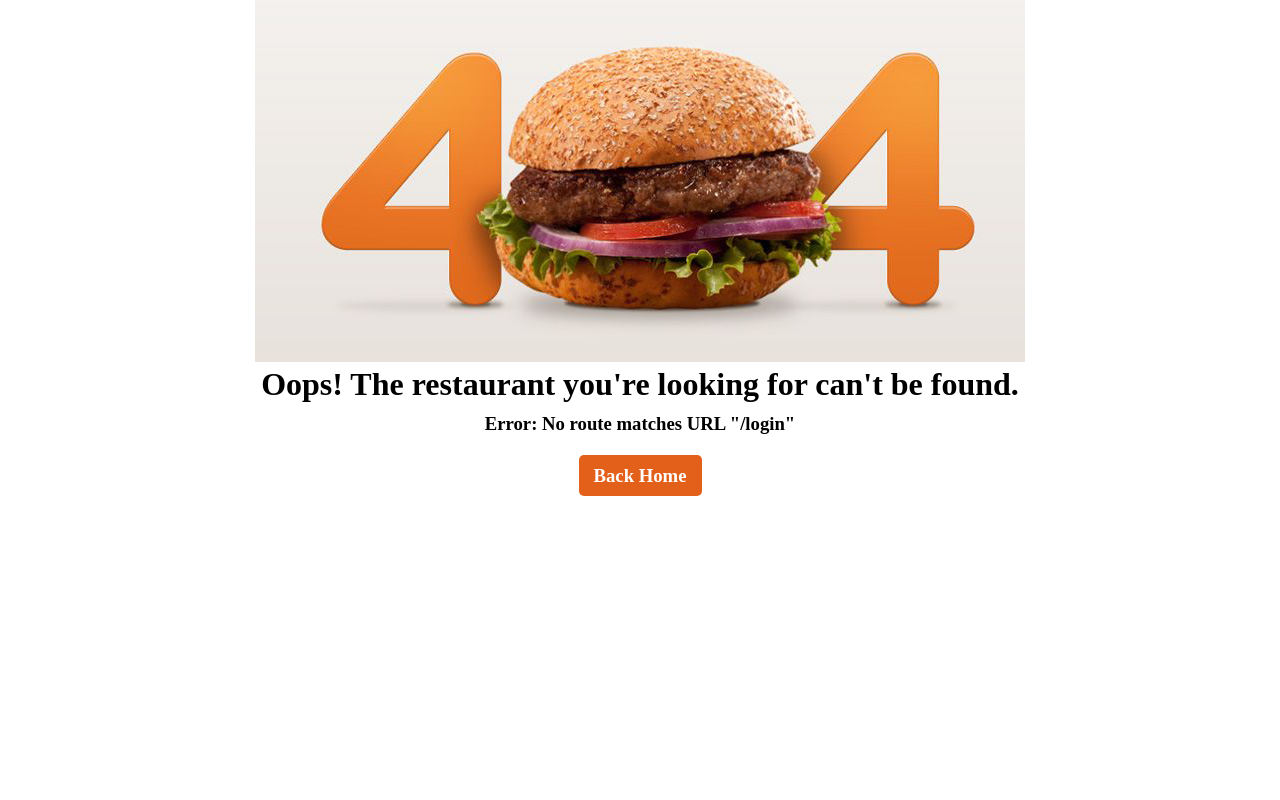
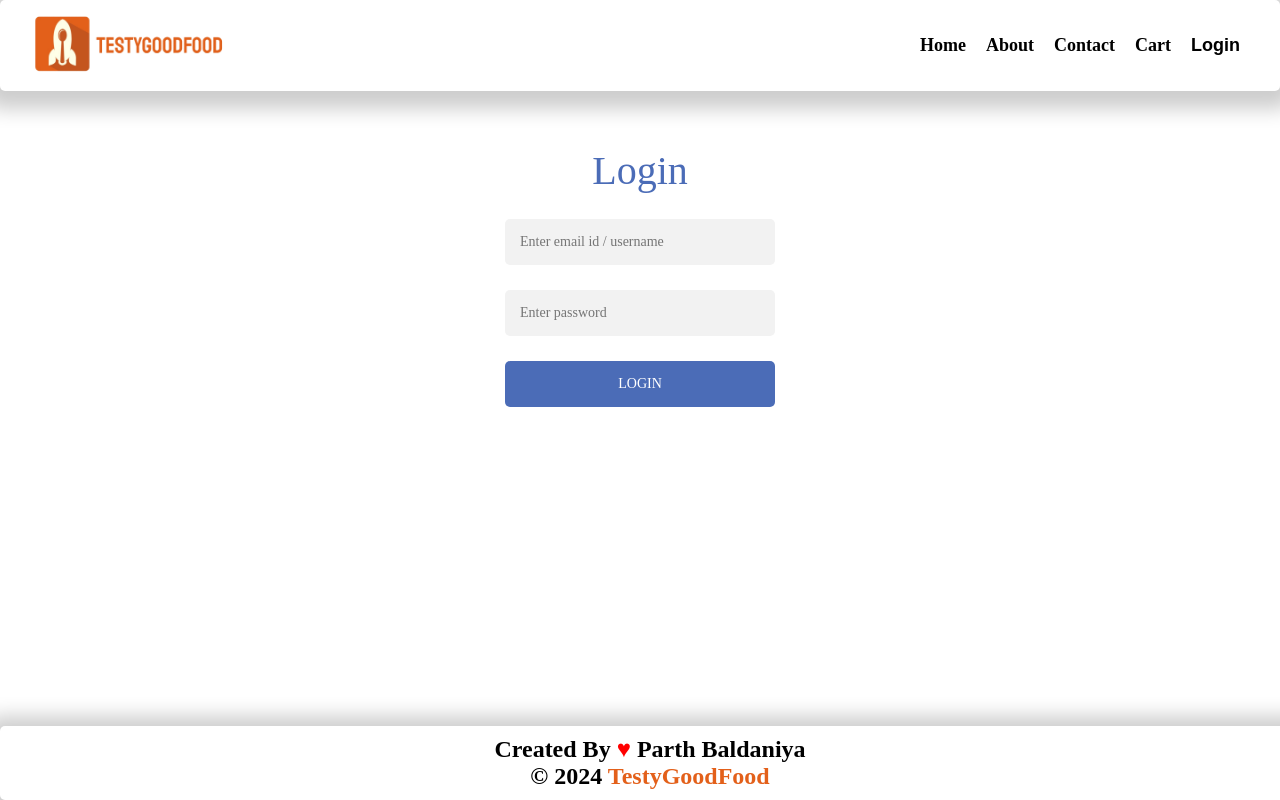
Before and after one commit to BaldaniyaParth/TestyGoodFood, a React (Vite) app: page /login in a window 1280 px wide. Built offline with nearby package versions, Linux system fonts and the light colour scheme.

Commit message:
Login Page Create

```diff
--- a/index.css
+++ b/index.css
@@ -103,14 +103,14 @@
   box-shadow: -1px 5px 10px 5px rgba(42, 42, 42, 0.2);
   padding: 10px;
   margin: 20px;
-  overflow: hidden; /* Ensure shimmer does not overflow */
+  overflow: hidden;
 }
 
 .card.shimmer .food-image {
   width: 100%;
-  height: 150px; /* Match the height of your food image */
+  height: 150px;
   border-radius: 20px;
-  background-color: #f0f0f0; /* Light gray background */
+  background-color: #f0f0f0;
 }
 
 .card.shimmer .content {
@@ -124,8 +124,8 @@
 .card.shimmer .food-area-shimmer {
   width: 100%;
   height: 20px;
-  background-color: #f0f0f0; /* Light gray background */
-  margin-bottom: 5px; /* Adjust as needed */
+  background-color: #f0f0f0;
+  margin-bottom: 5px;
 }
 
 /* Card CSS */
@@ -410,13 +410,14 @@
   height: 200px;
   justify-content: center;
   align-items: center;
-  background-color: rgb(23, 23, 23);
+  background-color: rgb(68, 64, 64);
   color:  #fff;
 }
 .restaurant-img {
   width: 250px;
   height: 170px;
   border-radius: 5px;
+  margin-left: 10px;
 }
 .restaurant-summary-details {
   display: flex;
@@ -543,83 +544,215 @@
 
 
 /* Shimmer Menu CSS */
-.restaurant-summary .shimmer-img {
-  height: 144px;
-  width: 230px;
+.shimmer-restaurant-summary {
+  display: flex;
+  height: 200px;
+  justify-content: center;
+  align-items: center;
+  background-color: #ddd;
+  color: transparent;
 }
 
-.shimmer-menu-card {
-  display: flex;
-  justify-content: space-evenly;
-  width: 848px;
-  padding: 10px;
-  margin-bottom: 10px;
-  border-color: #d3d5df;
-  box-shadow: 0 4px 7px 0 rgb(218 220 230 / 60%);
+.shimmer-restaurant-img {
+  width: 250px;
+  height: 170px;
+  border-radius: 5px;
+  background-color: #ccc;
 }
 
-.shimmer-item-details {
-  width: 438px;
+.shimmer-restaurant-summary-details {
+  display: flex;
+  flex-direction: column;
+  flex-basis: 520px;
+  margin: 20px;
 }
 
-.shimmer-img-wrapper {
-  display: flex;
-  flex-direction: column;
-  justify-content: center;
-  align-items: flex-end;
-  width: 118px;
-  height: 150px;
+
+.shimmer-restaurant-title {
+  width: 50% !important;
 }
 
-.shimmer-img-wrapper .shimmer-img {
-  width: 118px;
-  height: 96px;
-}
-
-.shimmer-img-wrapper .shimmer-btn {
-  width: 94px;
-  height: 34px;
+.shimmer-restaurant-title,
+.shimmer-restaurant-tags {
+  height: 20px;
+  width: 25%;
+  background: linear-gradient(to right, #f6f7f8 8%, #eaebed 18%, #f6f7f8 33%);
+  background-size: 800px 104px;
+  position: relative;
+  overflow: hidden;
+  border-radius: 4px;
   margin-top: 10px;
 }
 
-.shimmer-w60 {
-  width: 60%;
-  margin-top: 10px;
+.shimmer-restaurant-details {
+  display: flex;
+  margin-top: 18px;
 }
 
-.shimmer-w40 {
-  width: 40%;
-  margin-top: 10px;
+.shimmer-restaurant-rating,
+.shimmer-restaurant-sla,
+.shimmer-restaurant-cost-for-two {
+  height: 20px;
+  width: 120px;
+  background: linear-gradient(to right, #f6f7f8 8%, #eaebed 18%, #f6f7f8 33%);
+  background-size: 800px 104px;
+  position: relative;
+  overflow: hidden;
+  border-radius: 4px;
+  margin-right: 20px;
 }
 
-.shimmer-w20 {
-  width: 20%;
-  margin-top: 4px;
-}
-/* Shimmer Menu Card CSS End */
-
-/*Animation to Shimmer Component Card and Menu card Start*/
-.stroke {
-  height: 15px;
-  background: #777;
+.shimmer-restaurant-menu-content {
+  display: flex;
+  justify-content: center;
 }
 
-.stroke-color {
-  background: #777;
+.shimmer-menu-items-container {
+  margin-top: 30px;
+  width: 850px;
 }
 
-.animate {
-  animation: shimmer 3s;
-  animation-iteration-count: infinite;
-  background: linear-gradient(to right, #e6e6e6 5%, #cccccc 25%, #e6e6e6 35%);
-  background-size: 1000px 100%;
+.shimmer-menu-title-wrap {
+  padding: 20px;
 }
 
-@keyframes shimmer {
-  from {
-    background-position: -1000px 0;
-  }
-  to {
-    background-position: 1000px 0;
-  }
+.shimmer-menu-count {
+  margin-top: 14px;
+  width: 100px;
+  height: 16px;
+  background-color: #ddd;
 }
+
+.shimmer-menu-items-list {
+  display: flex;
+  flex-direction: column;
+}
+
+.shimmer-menu-item {
+  display: flex;
+  justify-content: space-between;
+  max-height: 250px;
+  padding: 20px;
+  border-bottom: rgba(40, 44, 63, 0.45) 0.5px solid;
+}
+
+.shimmer-menu-item-details {
+  display: flex;
+  flex-direction: column;
+}
+
+.shimmer-item-title {
+  width: 60%;
+  height: 20px;
+  background-color: #ddd;
+}
+
+.shimmer-item-desc {
+  margin-top: 14px;
+  width: 60%;
+  height: 16px;
+  background-color: #ddd;
+}
+
+.shimmer-item-cost {
+  margin-top: 4px;
+  width: 40%;
+  height: 16px;
+  background-color: #ddd;
+}
+
+.shimmer-menu-img-wrapper {
+  display: flex;
+  flex-direction: column;
+  align-items: flex-end;
+  width: 200px;
+}
+
+.shimmer-menu-item-img {
+  height: 100px;
+  width: 100px;
+  border-radius: 5px;
+  background-color: #ddd;
+}
+
+.shimmer-add-btn {
+  background-color: #ddd;
+  color: transparent;
+  padding: 8px 25px;
+  cursor: pointer;
+  outline: none;
+  border-color: #ddd;
+  margin-top: 10px;
+  border-radius: 5px;
+}
+
+
+/* Login CSS */
+.login-form {
+  width: 360px;
+  padding: 8% 0 0;
+  margin: auto;
+  font-family: 'Comfortaa', cursive;
+}
+
+.form {
+  position: relative;
+  z-index: 1;
+  background: #FFFFFF;
+  border-radius: 10px;
+  max-width: 360px;
+  margin: 0 auto 100px;
+  padding: 45px;
+  text-align: center;
+}
+
+.form input {
+  outline: 0;
+  background: #f2f2f2;
+  width: 100%;
+  border: 0;
+  border-radius: 5px;
+  margin: 0 0 15px;
+  padding: 15px;
+  box-sizing: border-box;
+  font-size: 14px;
+  font-family: 'Comfortaa', cursive;
+}
+
+.form input:focus {
+  background: #dbdbdb;
+}
+
+.form button {
+  font-family: 'Comfortaa', cursive;
+  text-transform: uppercase;
+  outline: 0;
+  background: #4b6cb7;
+  width: 100%;
+  border: 0;
+  border-radius: 5px;
+  padding: 15px;
+  color: #FFFFFF;
+  font-size: 14px;
+  -webkit-transition: all 0.3 ease;
+  transition: all 0.3 ease;
+  cursor: pointer;
+}
+
+.form button:active {
+  background: #395591;
+}
+
+.form span {
+  font-size: 40px;
+  color: #4b6cb7;
+  margin-bottom: 25px;
+  display: block;
+}
+
+.form p.error {
+  margin: 0 0 10px 10px;
+  text-align: left;
+  font-size: 10px;
+  color: red;
+}
--- a/package.json
+++ b/package.json
@@ -21,9 +21,11 @@
     "@fortawesome/fontawesome-svg-core": "^6.5.1",
     "@fortawesome/free-solid-svg-icons": "^6.5.1",
     "@fortawesome/react-fontawesome": "github:fortawesome/react-fontawesome",
+    "formik": "^2.4.5",
     "react": "^18.2.0",
     "react-dom": "^18.2.0",
-    "react-router-dom": "^6.22.3"
+    "react-router-dom": "^6.22.3",
+    "yup": "^1.4.0"
   },
   "devDependencies": {
     "@babel/core": "^7.24.0",
--- a/src/App.js
+++ b/src/App.js
@@ -6,6 +6,7 @@ import ContactUs from "./component/ContactUs";
 import PageNotFound from "./component/PageNotFound";
 import { createBrowserRouter, Outlet } from "react-router-dom";
 import RestaurantMenu from "./component/RestaurantMenu";
+import Login from "./component/Login";
 
 const AppLayout = () => {
     return(
@@ -38,6 +39,10 @@ const AppRoute = createBrowserRouter([
             {
                 path : "/restaurant/:resId",
                 element : <RestaurantMenu />
+            },
+            {
+                path : "/login",
+                element : <Login />
             }
         ]
     }
--- a/src/component/Header.js
+++ b/src/component/Header.js
@@ -22,6 +22,7 @@ const Header = () => {
           <li><Link to="/about" className="link">About</Link></li>
           <li><Link to="/contact" className="link">Contact</Link></li>
           <li>Cart</li>
+          <Link to="/login">
           {isloggedIn == false ? (
             <button
               className="login"
@@ -41,6 +42,7 @@ const Header = () => {
               Logout
             </button>
           )}
+          </Link>
         </ul>
       </div>
     </div>
--- /dev/null
+++ b/src/component/Login.js
@@ -0,0 +1,76 @@
+import { Formik } from "formik";
+import * as Yup from "yup";
+
+const schema = Yup.object().shape({
+  email: Yup.string()
+    .required("Email is a required field")
+    .email("Invalid email format"),
+  password: Yup.string()
+    .required("Password is a required field")
+    .min(8, "Password must be at least 8 characters"),
+});
+
+const Login = () => {
+  return (
+    <>
+      <Formik
+        validationSchema={schema}
+        initialValues={{ email: "", password: "" }}
+        onSubmit={(values) => {
+          alert(JSON.stringify(values));
+        }}
+      >
+        {({
+          values,
+          errors,
+          touched,
+          handleChange,
+          handleBlur,
+          handleSubmit,
+        }) => (
+          <div className="login-form">
+            <div className="form">
+
+              <form noValidate onSubmit={handleSubmit}>
+                <span>Login</span>
+
+                <input
+                  type="email"
+                  name="email"
+                  onChange={handleChange}
+                  onBlur={handleBlur}
+                  value={values.email}
+                  placeholder="Enter email id / username"
+                  className="form-control inp_text"
+                  id="email"
+                />
+
+                <p className="error">
+                  {errors.email && touched.email && errors.email}
+                </p>
+
+                <input
+                  type="password"
+                  name="password"
+                  onChange={handleChange}
+                  onBlur={handleBlur}
+                  value={values.password}
+                  placeholder="Enter password"
+                  className="form-control"
+                />
+
+                <p className="error">
+                  {errors.password && touched.password && errors.password}
+                </p>
+
+                <button type="submit">Login</button>
+              </form>
+            </div>
+          </div>
+        )}
+      </Formik>
+    </>
+  );
+}
+
+export default Login;
--- a/src/component/RestaurantCard.js
+++ b/src/component/RestaurantCard.js
@@ -19,7 +19,7 @@ const RestaurantCard = ({
         <span className="food-avg-min">
           <h4
             style={
-              avgRating < 4.5 ? { backgroundColor: "red" } : { color: "white" }
+              avgRating < 4.3 ? { backgroundColor: "red" } : { color: "white" }
             }
             className="food-avg"
           >
--- a/src/component/RestaurantMenu.js
+++ b/src/component/RestaurantMenu.js
@@ -11,11 +11,11 @@ import {
 import { ShimmerMenu } from "./Shimmer";
 
 const RestaurantMenu = () => {
-  const { resId } = useParams(); // call useParams and get value of restaurant id using object destructuring
-  const [restaurant, setRestaurant] = useState(null); // call useState to store the api data in res
+  const { resId } = useParams();
+  const [restaurant, setRestaurant] = useState(null);
   const [menuItems, setMenuItems] = useState([]);
   useEffect(() => {
-    getRestaurantInfo(); // call getRestaurantInfo function so it fetch api data and set data in restaurant state variable
+    getRestaurantInfo();
   }, []);
 
   async function getRestaurantInfo() {
@@ -23,12 +23,10 @@ const RestaurantMenu = () => {
       const response = await fetch("https://foodfire.onrender.com/api/menu?page-type=REGULAR_MENU&complete-menu=true&lat=21.1702401&lng=72.83106070000001&&submitAction=ENTER&restaurantId="+resId);
       const json = await response.json();
 
-      // Set restaurant data
       const restaurantData = json?.data?.cards?.map(x => x.card)?.
                              find(x => x && x.card['@type'] === RESTAURANT_TYPE_KEY)?.card?.info || null;
       setRestaurant(restaurantData);
 
-      // Set menu item data
       const menuItemsData = json?.data?.cards.find(x=> x.groupedCard)?.
                             groupedCard?.cardGroupMap?.REGULAR?.
                             cards?.map(x => x.card?.card)?.
@@ -64,7 +62,7 @@ const RestaurantMenu = () => {
           <p className="restaurant-tags">{restaurant?.cuisines?.join(", ")}</p>
           <div className="restaurant-details">
             <div className="restaurant-rating" style={
-            (restaurant?.avgRating) < 4
+            (restaurant?.avgRating) < 4.3
               ? { backgroundColor: "red" }
               : (restaurant?.avgRating) === "--"
               ? { backgroundColor: "white", color: "black" }
--- a/src/component/Shimmer.js
+++ b/src/component/Shimmer.js
@@ -1,4 +1,3 @@
-
 export const Shimmer = () => {
   return (
     <div className="card shimmer">
@@ -15,41 +14,47 @@ export const Shimmer = () => {
 };
 
 export const ShimmerMenu = () => {
+
+  const shimmerItems = Array.from({ length: 20 }, (_, index) => index);
+
   return (
     <div className="restaurant-menu">
-      <div className="restaurant-summary stroke-color animate">
-        <img className="shimmer-img stroke animate" />
-        <div className="restaurant-summary-details">
-          <h2 className="shimmer-w40  stroke animate"></h2>
-          <p className="shimmer-w20 stroke animate"></p>
-          <div className="shimmer-w60  stroke animate">
+      <div className="shimmer-restaurant-summary">
+        <div className="shimmer-restaurant-img"></div>
+        <div className="shimmer-restaurant-summary-details">
+          <div className="shimmer-restaurant-title"></div>
+          <div className="shimmer-restaurant-tags"></div>
+          <div className="shimmer-restaurant-details">
+            <div className="shimmer-restaurant-rating"></div>
+            <div className="shimmer-restaurant-sla"></div>
+            <div className="shimmer-restaurant-cost-for-two"></div>
           </div>
         </div>
       </div>
 
-      <div className="restaurant-menu-content">
-        <div className="menu-items-container">
-          <div className="menu-title-wrap ">
-            <h3 className="shimmer-w40 stroke animate"></h3>
-            <p className="shimmer-w20 stroke animate"></p>
-          </div>
-          <div className="menu-items-list">
-            { Array(20).fill("").map( (element, index)  =>
-            <div className="shimmer-menu-card" key={index}>
-              <div className="shimmer-item-details">
-                <h3 className="shimmer-w40  stroke animate"></h3>
-                <p className="shimmer-w20  stroke animate"> </p>
-                <p className="shimmer-w60  stroke animate"></p>
+      <div className="shimmer-restaurant-menu-content">
+      <div className="shimmer-menu-items-container">
+        <div className="shimmer-menu-title-wrap">
+          <div className="shimmer-menu-title"></div>
+          <div className="shimmer-menu-count"></div>
+        </div>
+        <div className="shimmer-menu-items-list">
+          {shimmerItems.map((index) => (
+            <div className="shimmer-menu-item" key={index}>
+              <div className="shimmer-menu-item-details">
+                <div className="shimmer-item-title"></div>
+                <div className="shimmer-item-cost"></div>
+                <div className="shimmer-item-desc"></div>
               </div>
-              <div className="shimmer-img-wrapper">
-                <img className="shimmer-img stroke animate" />
-                <div className="shimmer-btn stroke animate"> </div>
+              <div className="shimmer-menu-img-wrapper">
+                <div className="shimmer-menu-item-img"></div>
+                <div className="shimmer-add-btn"></div>
               </div>
             </div>
-            )}
-          </div>
+          ))}
         </div>
       </div>
     </div>
-  )
-}
+    </div>
+  );
+};
```
Also changed, not shown: 1 other file (tests, documents, lock files or other folders).
